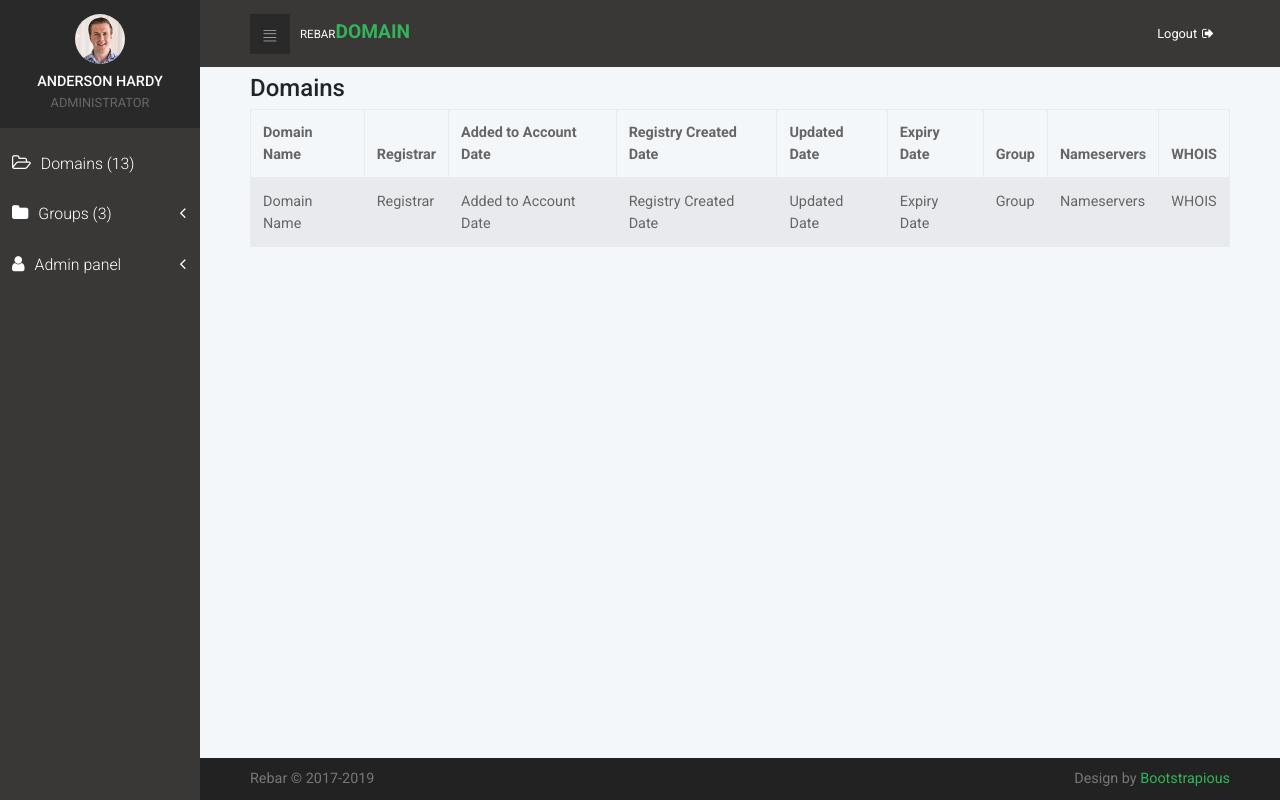
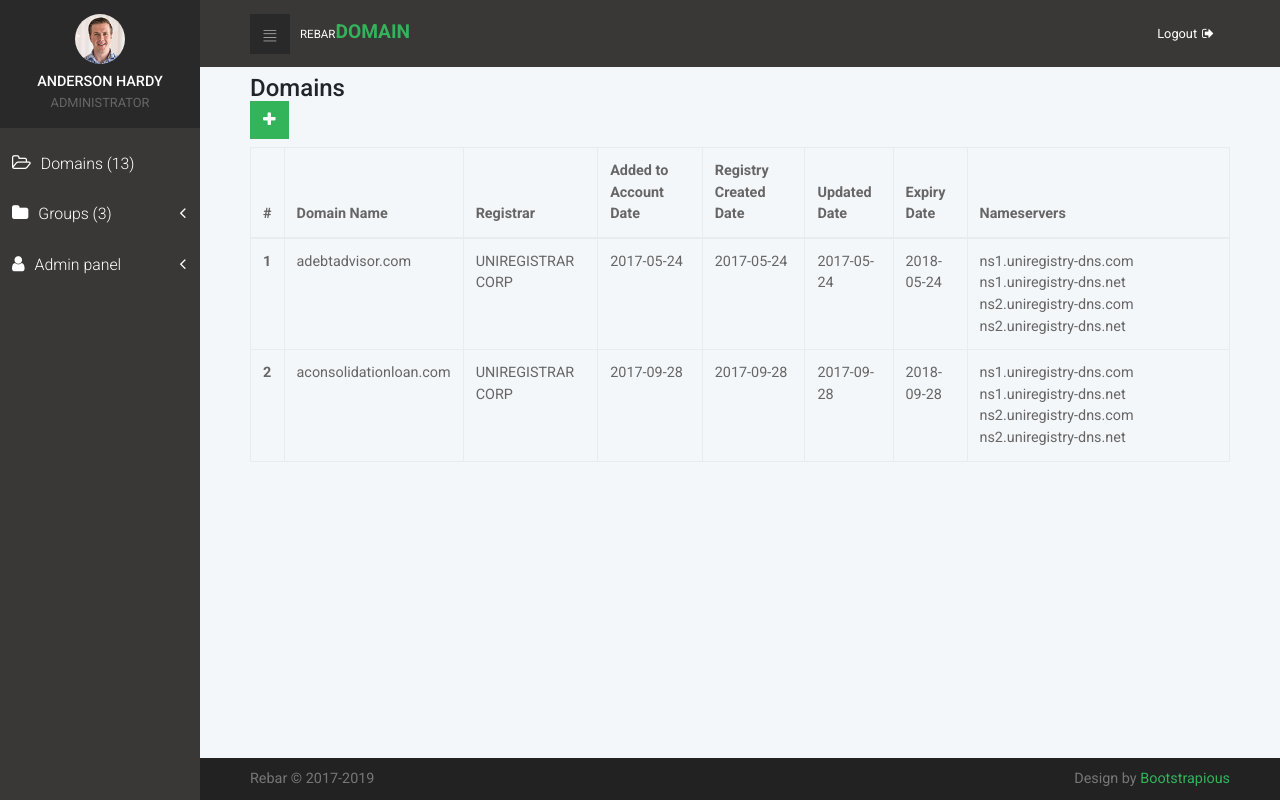
Before and after one commit to oilujc/domain_admin, a PHP site: template resources/views/home.twig in a window 1280 px wide. Run offline with PHP 8.4, Linux system fonts and the light colour scheme; the template is opened without the code that fills it, so the values that code supplies are empty; some libraries are stand-ins or nearby versions.

Commit message:
update files

```diff
--- a/app/Controllers/HomeController.php
+++ b/app/Controllers/HomeController.php
@@ -7,6 +7,10 @@ class HomeController extends Controller{
 	public function index($request, $response){
 		return $this->view->render($response, 'home.twig');
 	}
+
+	public function getAggDomain($request,$response){
+		return $this->view->render($response, 'domains/aggdomain.twig');
+	}
 }
 
  ?>
--- a/composer.json
+++ b/composer.json
@@ -7,8 +7,7 @@
     },
     "autoload": {
     	"psr-4": {
-    		"App\\": "app",
-            "Auth\\": "app/Controllers/Auth"
+    		"App\\": "app"
     	}
     }
 }
--- a/core/app.php
+++ b/core/app.php
@@ -37,8 +37,8 @@
 		return new App\Controllers\AuthController($container);
 	};
 	//Incluir el controlador en el contenedor
-	$container['DomainsController'] = function($container) {
-		return new App\Controllers\DomainsController($container);
+	$container['DomainController'] = function($container) {
+		return new App\Controllers\DomainController($container);
 	};
 
 	//Incluir el controlador en el contenedor
--- /dev/null
+++ b/public/static/css/style.css
@@ -0,0 +1,3 @@
+table tr th.action{
+	width: 10%;
+}
--- /dev/null
+++ b/public/static/js/script.js
@@ -0,0 +1,5 @@
+$(document).ready(function($) {
+    $(".clickable-row").click(function() {
+        window.location = $(this).data("href");
+    });
+});
--- a/resources/views/domains.twig
+++ b/resources/views/domains/domaindetail.twig
@@ -6,7 +6,7 @@
 {% block content %}
      <div class="row">
         <div class="col-12">
-          <h1>Domains configuration</h1>
+          <h1>Domain {{domain}} <button class="btn btn-info"><i class="fa fa-pencil" aria-hidden="true"></i></button> <button class="btn btn-danger"><i class="fa fa-times" aria-hidden="true"></i></button></h1>
         </div>
      </div>
 
--- a/resources/views/home.twig
+++ b/resources/views/home.twig
@@ -5,35 +5,43 @@
 {% endblock %}
 {% block content %}
      <div class="row">
-        <div class="col-12">
-          <h1>Domains</h1>
+        <div class="col-2">
+          <h1>Domains <a href="{{ path_for('newdomain') }}" class="btn btn-primary"><i class="fa fa-plus" aria-hidden="true"></i></a></h1>
         </div>
         <div class="col-12">
-            <table class="table table-responsive table-striped table-bordered">
+            <table class="table table-responsive table-bordered table-hover">
                <thead>
                  <tr>
-                   <th>Domain Name</th>
-                   <th>Registrar</th>
-                   <th>Added to Account Date</th>
-                   <th>Registry Created Date</th>
-                   <th>Updated Date</th>
-                   <th>Expiry Date</th>
-                   <th>Group</th>
-                   <th>Nameservers</th>
-                   <th>WHOIS</th>
+                   <th scope="col">#</th>
+                   <th scope="col">Domain Name</th>
+                   <th scope="col">Registrar</th>
+                   <th scope="col">Added to Account Date</th>
+                   <th scope="col">Registry Created Date</th>
+                   <th scope="col">Updated Date</th>
+                   <th scope="col">Expiry Date</th>
+                   <th scope="col">Nameservers</th>
                  </tr>
                </thead>
                <tbody>
-                 <tr>
-                   <td>Domain Name</td>
-                   <td>Registrar</td>
-                   <td>Added to Account Date</td>
-                   <td>Registry Created Date</td>
-                   <td>Updated Date</td>
-                   <td>Expiry Date</td>
-                   <td>Group</td>
-                   <td>Nameservers</td>
-                   <td>WHOIS</td>
+                 <tr class="clickable-row" data-href="domain/1">
+                  <th scope="row">1</th>
+                  <td>adebtadvisor.com</td>
+                  <td>UNIREGISTRAR CORP</td>
+                  <td>2017-05-24</td>
+                  <td>2017-05-24</td>
+                  <td>2017-05-24</td>
+                  <td>2018-05-24</td>
+                  <td>ns1.uniregistry-dns.com ns1.uniregistry-dns.net ns2.uniregistry-dns.com ns2.uniregistry-dns.net</td>
+                 </tr>
+                 <tr class="clickable-row" data-href="domain/2">
+                   <th scope="row">2</th>
+                   <td>aconsolidationloan.com</td>
+                   <td>UNIREGISTRAR CORP</td>
+                   <td>2017-09-28</td>
+                   <td>2017-09-28</td>
+                   <td>2017-09-28</td>
+                   <td>2018-09-28</td>
+                   <td>ns1.uniregistry-dns.com ns1.uniregistry-dns.net ns2.uniregistry-dns.com ns2.uniregistry-dns.net</td>
                  </tr>
                </tbody>
             </table>
@@ -43,4 +51,5 @@
 {% endblock %}
 {% block foot %}
     {{ parent() }}
+    <script src="{{ base_url() }}/static/js/script.js"></script>
 {% endblock %}
--- a/resources/views/templates/app.twig
+++ b/resources/views/templates/app.twig
@@ -24,8 +24,8 @@
       <link rel="stylesheet" href="{{ base_url() }}/static/malihu-custom-scrollbar-plugin/jquery.mCustomScrollbar.css">
       <!-- theme stylesheet-->
       <link rel="stylesheet" href="{{ base_url() }}/static/css/style.default.css" id="theme-stylesheet">
-      <!-- Custom stylesheet - for your changes-->
-      <link rel="stylesheet" href="{{ base_url() }}/static/css/custom.css">
+      <!-- Styles-->
+      <link rel="stylesheet" href="{{ base_url() }}/static/css/style.css">
       <!-- Favicon-->
       <link rel="shortcut icon" href="favicon.png">
 
--- a/resources/views/templates/partials/menu.twig
+++ b/resources/views/templates/partials/menu.twig
@@ -26,10 +26,9 @@
             <li> <a href="#pages-nav-list" data-toggle="collapse" aria-expanded="false"><i class="fa fa-user"></i><span>Admin panel</span>
                 <div class="arrow pull-right"><i class="fa fa-angle-down"></i></div></a>
               <ul id="pages-nav-list" class="collapse list-unstyled">
-                <li> <a href="{{ path_for('domains') }}">Domains</a></li>
+                <li> <a href="{{ path_for('groups') }}">Groups</a></li>
                 <li> <a href="{{ path_for('users') }}">Users</a></li>
                 <li> <a href="{{ path_for('role') }}">Role</a></li>
-                <li> <a href="{{ path_for('groups') }}">Groups</a></li>
                 <div class="dropdown-divider"></div>
                 <li class="disabled"> <a href="#">Backup</a></li>
               </ul>
```
Also changed, not shown: app/Controllers/DomainController.php (added, +14 -0 lines), app/Controllers/DomainsController.php (deleted, +0 -12 lines), app/routes.php (+5 -3 lines), resources/views/domains/aggdomain.twig (added, +29 -0 lines), resources/views/templates/auth.twig (+0 -25 lines), 2 other files.
